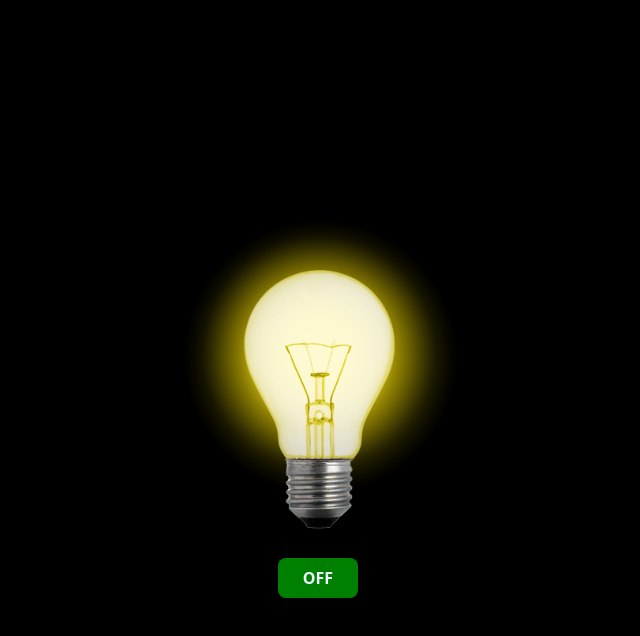
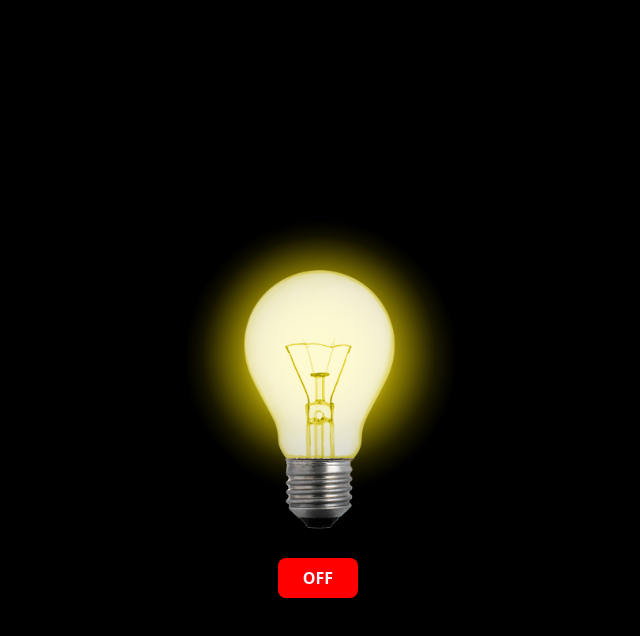
Before and after one commit to theisolatedmonk/bulb-on-off, a plain HTML site: page index.html in a window 1280 px wide. Both pictures are taken after a click on the button "ON". Shown: the whole page, without its empty margins (326-966 px from the left). Drawn offline with Linux system fonts and the light colour scheme.

Commit message:
button colour changed

```diff
--- a/index.html
+++ b/index.html
@@ -12,7 +12,7 @@
 <body class="w-full h-screen flex flex-col justify-center items-center bg-black">
     <div class="bg-transparent flex flex-col w-[300px] h-[600px] justify-center gap-4 items-center">
         <img id="bulbimg" class="" src="" alt="" />
-        <button id="switchbutton" class="w-20 h-10 bg-red-600 text-blue-50 font-bold rounded-lg ml-2">ON
+        <button id="switchbutton" class="w-20 h-10 bg-[green] text-blue-50 font-bold rounded-lg ml-2">ON
         </button>
 
 
--- a/index.js
+++ b/index.js
@@ -27,6 +27,6 @@ function togggleImg() {
 function togggleSwitch() {
     btn = !btn
     switchbtn.innerHTML = btn ? "ON" : "OFF"
-    switchbtn.style.backgroundColor = btn ? "red" : "Green"
+    switchbtn.style.backgroundColor = btn ? "Green" : "red"
 
 }
```
Also changed, not shown: dist/output.css.
